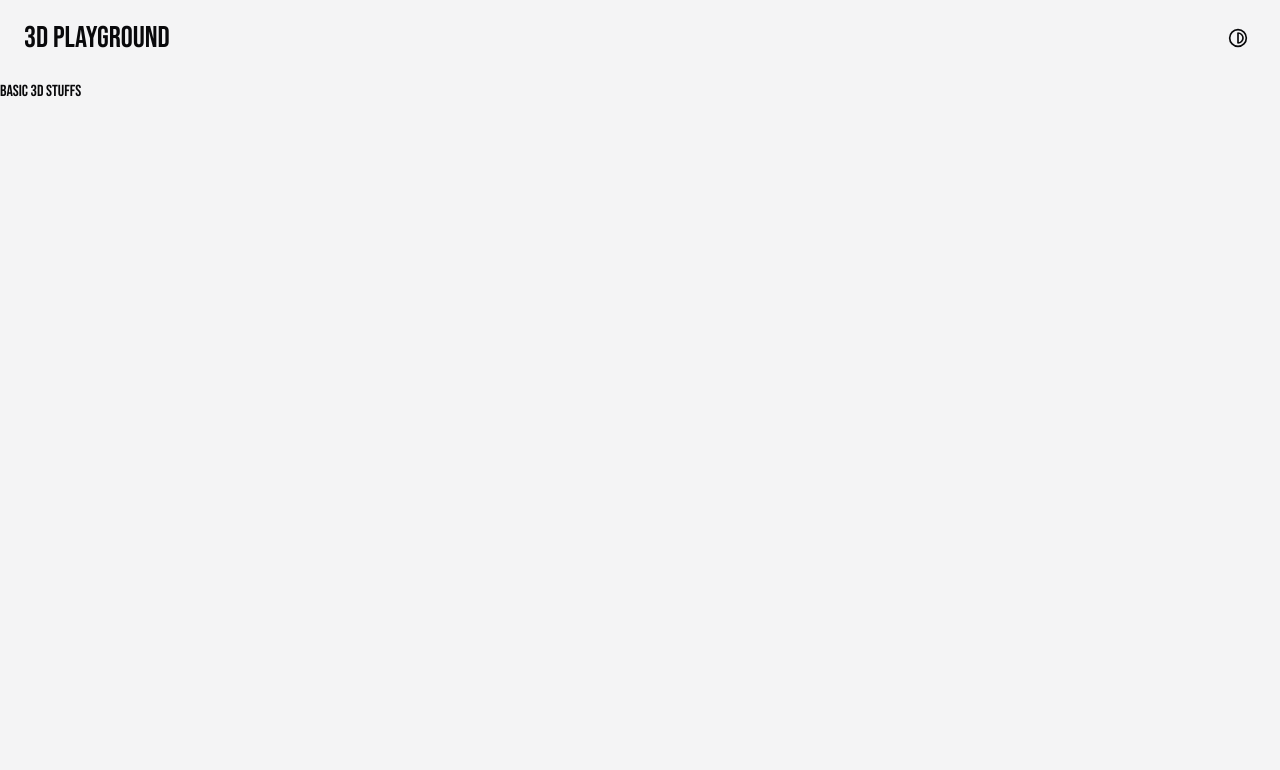
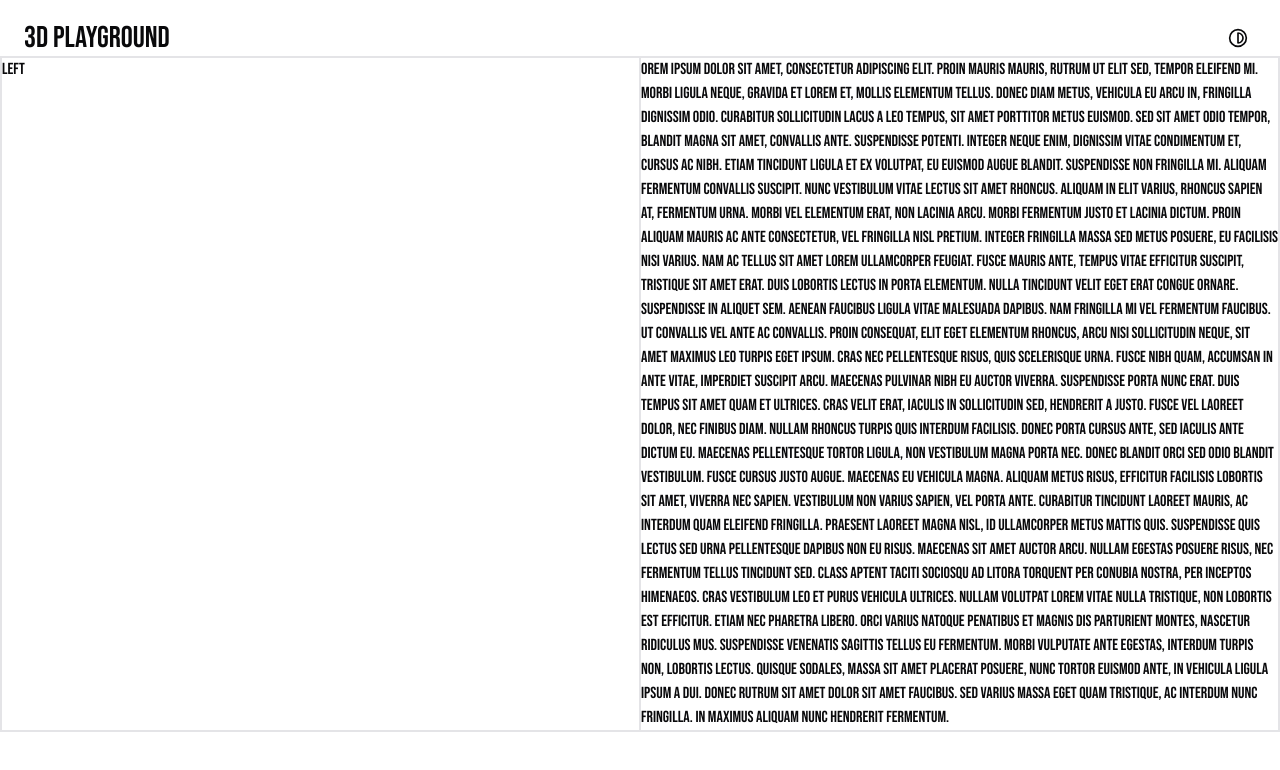
Before and after one commit to bonsng/three-playground, a Next.js app: page /basics in a window 1280 px wide. Shown: the top 770 px of the page. Built offline with nearby package versions, Linux system fonts and the light colour scheme.

Commit message:
feature: added split resizable panel

```diff
--- a/app/basics/page.tsx
+++ b/app/basics/page.tsx
@@ -1,5 +1,63 @@
+import { Group, Panel, Separator } from "react-resizable-panels";
+
 export default function Page() {
   return (
-    <div className="bg-muted h-screen w-screen pt-20">Basic 3D Stuffs</div>
+    <Group className="h-[93vh] mt-[7vh] w-screen">
+      <Panel className="border-2 border-r-0 ">
+        <div>left</div>
+      </Panel>
+      <div className="flex flex-col justify-center border-r-2 relative"></div>
+      <Panel className="border-2 border-l-0 overflow-y-auto">
+        <div>
+          orem ipsum dolor sit amet, consectetur adipiscing elit. Proin mauris
+          mauris, rutrum ut elit sed, tempor eleifend mi. Morbi ligula neque,
+          gravida et lorem et, mollis elementum tellus. Donec diam metus,
+          vehicula eu arcu in, fringilla dignissim odio. Curabitur sollicitudin
+          lacus a leo tempus, sit amet porttitor metus euismod. Sed sit amet
+          odio tempor, blandit magna sit amet, convallis ante. Suspendisse
+          potenti. Integer neque enim, dignissim vitae condimentum et, cursus ac
+          nibh. Etiam tincidunt ligula et ex volutpat, eu euismod augue blandit.
+          Suspendisse non fringilla mi. Aliquam fermentum convallis suscipit.
+          Nunc vestibulum vitae lectus sit amet rhoncus. Aliquam in elit varius,
+          rhoncus sapien at, fermentum urna. Morbi vel elementum erat, non
+          lacinia arcu. Morbi fermentum justo et lacinia dictum. Proin aliquam
+          mauris ac ante consectetur, vel fringilla nisl pretium. Integer
+          fringilla massa sed metus posuere, eu facilisis nisi varius. Nam ac
+          tellus sit amet lorem ullamcorper feugiat. Fusce mauris ante, tempus
+          vitae efficitur suscipit, tristique sit amet erat. Duis lobortis
+          lectus in porta elementum. Nulla tincidunt velit eget erat congue
+          ornare. Suspendisse in aliquet sem. Aenean faucibus ligula vitae
+          malesuada dapibus. Nam fringilla mi vel fermentum faucibus. Ut
+          convallis vel ante ac convallis. Proin consequat, elit eget elementum
+          rhoncus, arcu nisi sollicitudin neque, sit amet maximus leo turpis
+          eget ipsum. Cras nec pellentesque risus, quis scelerisque urna. Fusce
+          nibh quam, accumsan in ante vitae, imperdiet suscipit arcu. Maecenas
+          pulvinar nibh eu auctor viverra. Suspendisse porta nunc erat. Duis
+          tempus sit amet quam et ultrices. Cras velit erat, iaculis in
+          sollicitudin sed, hendrerit a justo. Fusce vel laoreet dolor, nec
+          finibus diam. Nullam rhoncus turpis quis interdum facilisis. Donec
+          porta cursus ante, sed iaculis ante dictum eu. Maecenas pellentesque
+          tortor ligula, non vestibulum magna porta nec. Donec blandit orci sed
+          odio blandit vestibulum. Fusce cursus justo augue. Maecenas eu
+          vehicula magna. Aliquam metus risus, efficitur facilisis lobortis sit
+          amet, viverra nec sapien. Vestibulum non varius sapien, vel porta
+          ante. Curabitur tincidunt laoreet mauris, ac interdum quam eleifend
+          fringilla. Praesent laoreet magna nisl, id ullamcorper metus mattis
+          quis. Suspendisse quis lectus sed urna pellentesque dapibus non eu
+          risus. Maecenas sit amet auctor arcu. Nullam egestas posuere risus,
+          nec fermentum tellus tincidunt sed. Class aptent taciti sociosqu ad
+          litora torquent per conubia nostra, per inceptos himenaeos. Cras
+          vestibulum leo et purus vehicula ultrices. Nullam volutpat lorem vitae
+          nulla tristique, non lobortis est efficitur. Etiam nec pharetra
+          libero. Orci varius natoque penatibus et magnis dis parturient montes,
+          nascetur ridiculus mus. Suspendisse venenatis sagittis tellus eu
+          fermentum. Morbi vulputate ante egestas, interdum turpis non, lobortis
+          lectus. Quisque sodales, massa sit amet placerat posuere, nunc tortor
+          euismod ante, in vehicula ligula ipsum a dui. Donec rutrum sit amet
+          dolor sit amet faucibus. Sed varius massa eget quam tristique, ac
+          interdum nunc fringilla. In maximus aliquam nunc hendrerit fermentum.
+        </div>
+      </Panel>
+    </Group>
   );
 }
--- a/package.json
+++ b/package.json
@@ -21,6 +21,7 @@
     "r3f-perf": "^7.2.3",
     "react": "19.2.1",
     "react-dom": "19.2.1",
+    "react-resizable-panels": "^4.0.13",
     "tailwind-merge": "^3.4.0",
     "three": "^0.182.0",
     "zustand": "^5.0.9"
--- a/ui/three-components/main-page-experience.tsx
+++ b/ui/three-components/main-page-experience.tsx
@@ -83,15 +83,19 @@ const Card = ({ url, title, index, ...props }: CardProps) => {
   const pointerOut = () => hover(false);
   useFrame((state, delta) => {
     if (!ref.current) return;
-    easing.damp3(ref.current.scale, hovered ? 1.15 : 1, 0.1, delta);
-    easing.damp(
-      ref.current.material,
-      "radius",
-      hovered ? 0.25 : 0.1,
-      0.2,
-      delta
-    );
-    easing.damp(ref.current.material, "zoom", hovered ? 1 : 1.5, 0.2, delta);
+
+    const material = ref.current.material as THREE.MeshBasicMaterial & {
+      zoom: number;
+      radius: number;
+      opacity: number;
+    };
+
+    // 살짝 밝아지는 느낌
+    easing.damp(material, "opacity", hovered ? 1 : 0.85, 0.2, delta);
+
+    // 기존에 쓰던 것들
+    easing.damp(material, "radius", hovered ? 0.25 : 0.1, 0.2, delta);
+    easing.damp(material, "zoom", hovered ? 1 : 1.5, 0.2, delta);
   });
 
   const handleClick = () => {
```
Also changed, not shown: 1 other file (tests, documents, lock files or other folders).
